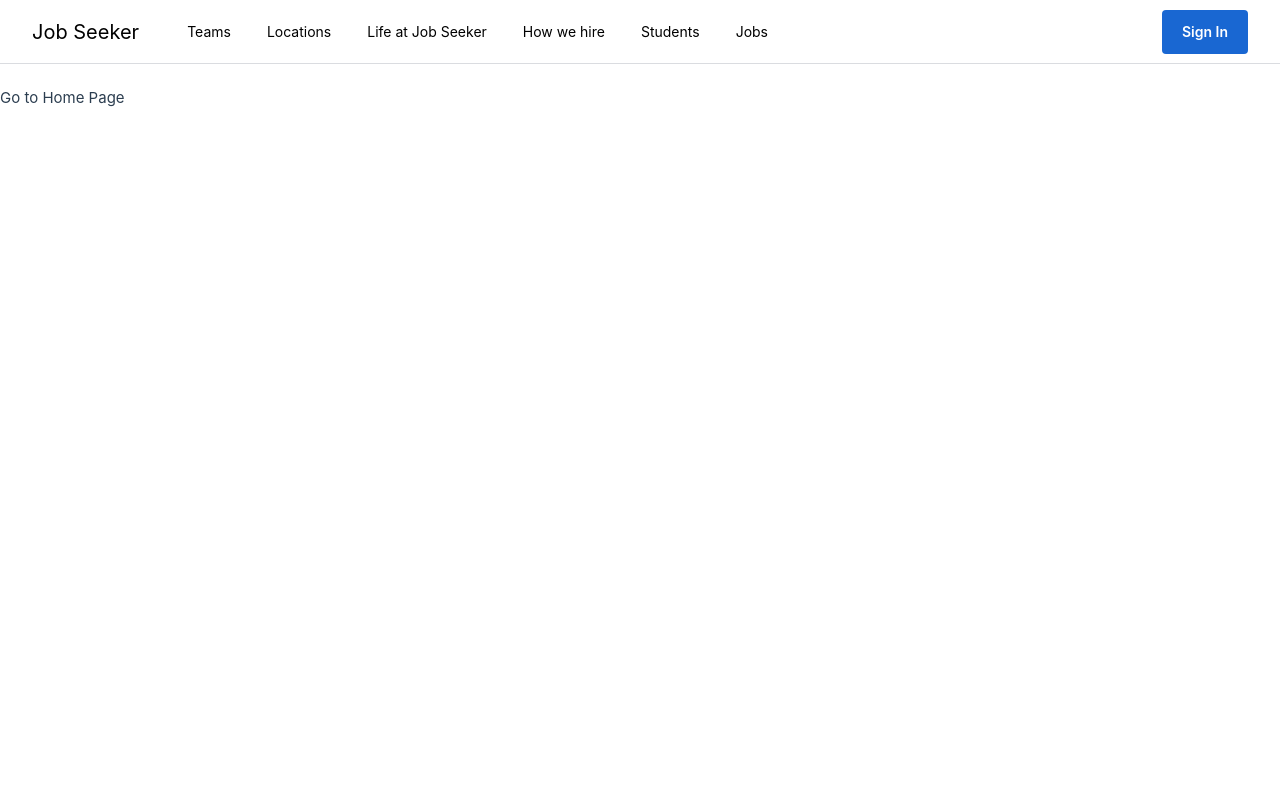
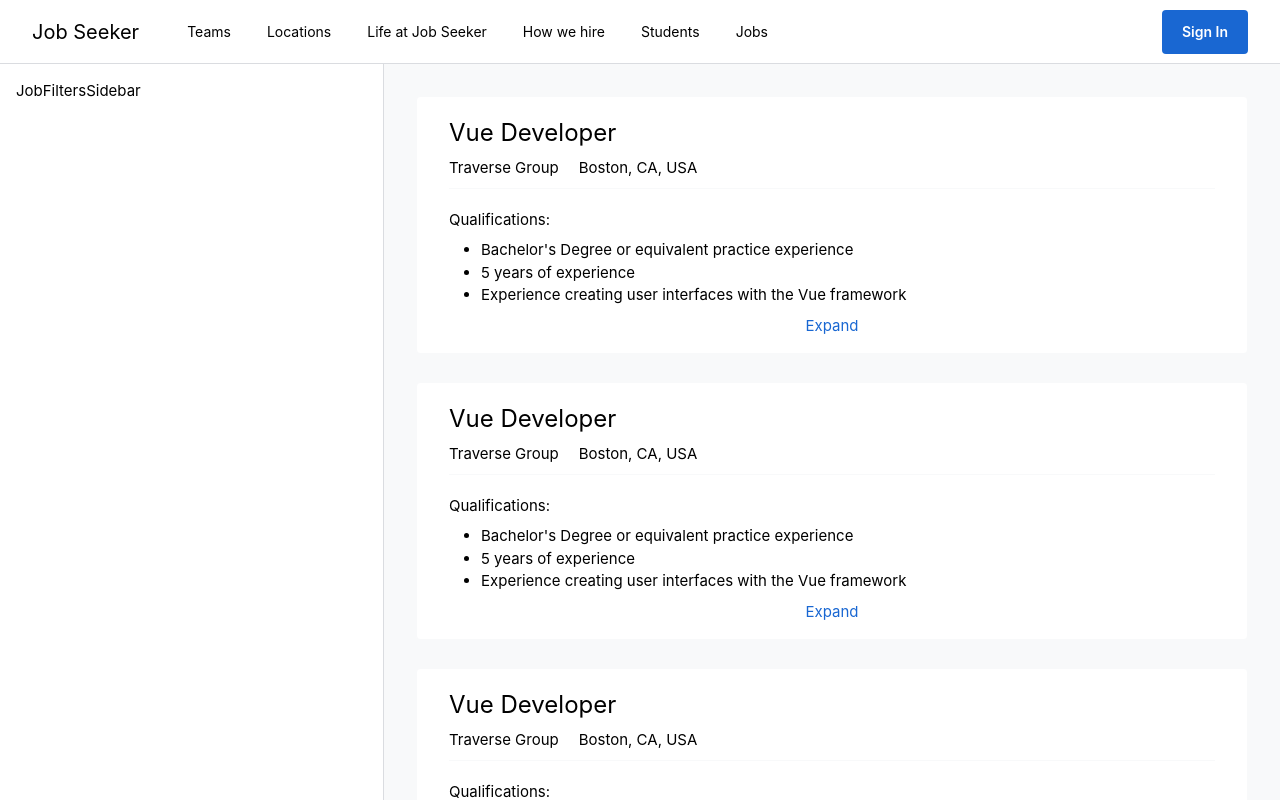
Before and after one commit to ondairos/job_seeker, a Vue app: page /jobs/results in a window 1280 px wide. Shown: the top 800 px of the page. Built offline with nearby package versions, Linux system fonts and the light colour scheme.

Commit message:
Added JobListings and Sidebar boilerplates

```diff
--- /dev/null
+++ b/src/components/JobResults/JobFiltersSidebar/JobFiltersSidebar.vue
@@ -0,0 +1,11 @@
+<script>
+export default {
+  name: "JobFiltersSidebar",
+};
+</script>
+
+<template>
+  <div class="flex flex-col p-4 bg-white text-black border-r border-solid border-brand-gray-1 w-96">
+    <p>JobFiltersSidebar</p>
+  </div>
+</template>
--- /dev/null
+++ b/src/components/JobResults/JobListing.vue
@@ -0,0 +1,43 @@
+<script>
+export default {
+  name: "JobListing",
+};
+</script>
+
+<template>
+  <li class="mb-7">
+    <router-link
+      to="/jobs/results/1"
+      class="block mx-auto bg-white border border-solid border-brand-gray-2 rounded hover:shadow-gray"
+    >
+      <div class="pt-5 pb-2 mx-8 border-b border-solid border-brand-gray-2">
+        <h2 class="mb-2 text-2xl">Vue Developer</h2>
+
+        <div class="flex flex-row align-middle">
+          <div class="mr-5">
+            <span>Traverse Group</span>
+          </div>
+          <div>
+            <span>Boston, CA, USA</span>
+          </div>
+        </div>
+      </div>
+
+      <div class="px-8 py-4">
+        <div>
+          <h3 class="mt-1 mb-2">Qualifications:</h3>
+          <div>
+            <ul class="pl-8 list-disc">
+              <li>Bachelor's Degree or equivalent practice experience</li>
+              <li>5 years of experience</li>
+              <li>Experience creating user interfaces with the Vue framework</li>
+            </ul>
+          </div>
+        </div>
+        <div class="mt-2 text-center">
+          <router-link to="/jobs/results/1" class="text-brand-blue-1">Expand</router-link>
+        </div>
+      </div>
+    </router-link>
+  </li>
+</template>
--- /dev/null
+++ b/src/components/JobResults/JobListings.vue
@@ -0,0 +1,20 @@
+<script>
+import JobListing from "@/components/JobResults/JobListing.vue";
+export default {
+  name: "JobListings",
+  components: {
+    JobListing,
+  },
+};
+</script>
+
+<template>
+  <main class="flex-auto p-8 bg-brand-gray-2 text-black">
+    <ol>
+      <JobListing />
+      <JobListing />
+      <JobListing />
+      <JobListing />
+    </ol>
+  </main>
+</template>
--- a/src/components/JobSearch/JobSearchForm.vue
+++ b/src/components/JobSearch/JobSearchForm.vue
@@ -14,13 +14,21 @@
       location: "",
     };
   },
+  methods: {
+    searchForJobs() {
+      this.$router.push({
+        name: "JobsResults",
+        query: { role: this.role, location: this.location },
+      });
+    },
+  },
 };
 </script>
 
 <template>
   <form
     class="flex items-center w-full h-12 mt-14 border border-solid border-brand-gray-3 rounded-3xl"
-    action=""
+    @submit.prevent="searchForJobs"
   >
     <font-awesome-icon :icon="['fas', 'search']" class="ml-4 mr-3" />
     <div class="flex flex-nowrap flex-1 h-full text-base font-light">
--- a/src/views/JobsResultsView.vue
+++ b/src/views/JobsResultsView.vue
@@ -1,17 +1,19 @@
 <script>
+import JobFiltersSidebar from "@/components/JobResults/JobFiltersSidebar/JobFiltersSidebar.vue";
+import JobListings from "@/components/JobResults/JobListings.vue";
+
 export default {
   name: "JobsResultsView",
-  methods: {
-    goToHome() {
-      this.$router.push({ name: "Home" });
-    },
+  components: {
+    JobFiltersSidebar,
+    JobListings,
   },
 };
 </script>
 
 <template>
-  <section>
-    <h1 class="text-white">This is an Jobs Results page</h1>
-    <button @click="goToHome">Go to Home Page</button>
+  <section class="flex flex-row flex-nowrap w-full">
+    <JobFiltersSidebar />
+    <JobListings />
   </section>
 </template>
--- a/tailwind.config.js
+++ b/tailwind.config.js
@@ -18,6 +18,7 @@
       },
       boxShadow: {
         blue: "0 0 3px 3px #4285f4",
+        gray: "0 1px 3px 0 rgba(60,64,67,.3)",
       },
     },
   },
```
